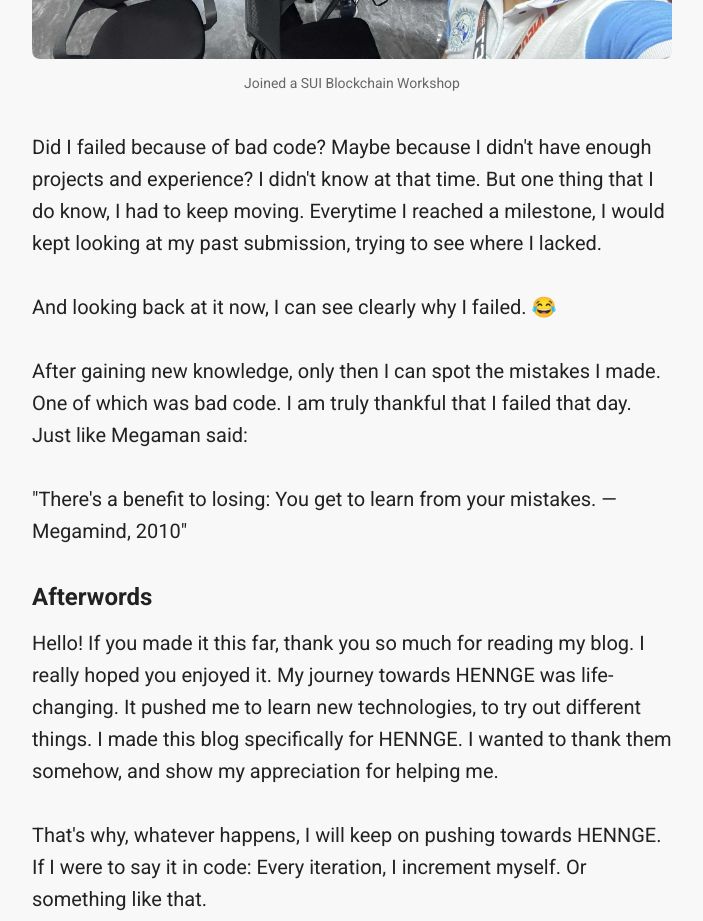
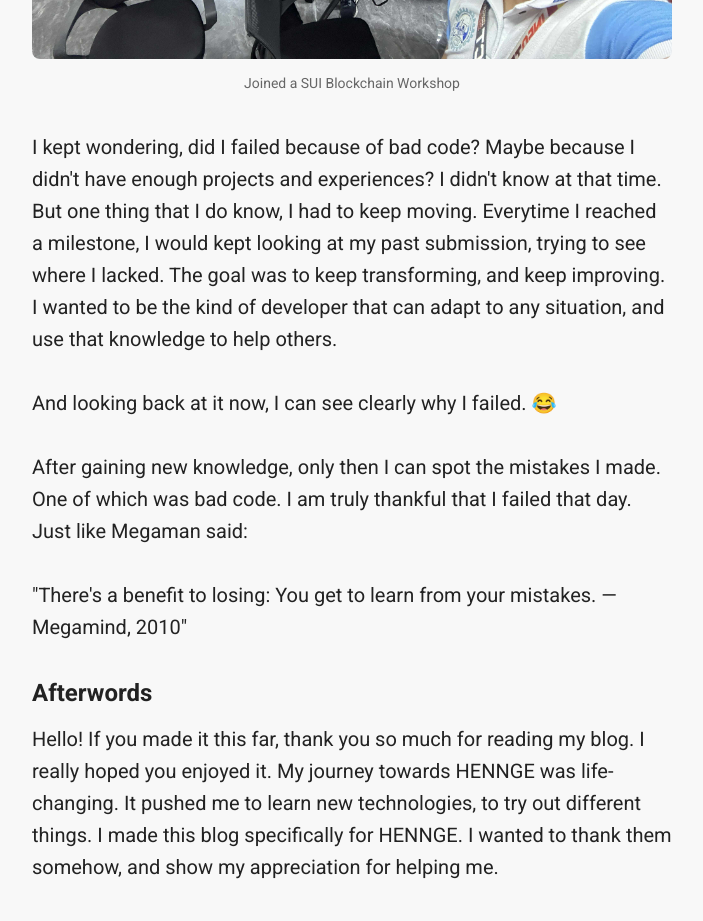
Before and after one commit to cynessa-dev/hello-HENNGE, a Vue app: page / in a window 1280 px wide. Shown: the part 10740-11661 px from the top of the page, without its empty margins (288-991 px from the left). Built offline with nearby package versions, Linux system fonts and the light colour scheme.

Commit message:
✏️ content(TheJourney): enhance narrative by detailing reflection

```diff
--- a/src/components/sections/TheJourney.vue
+++ b/src/components/sections/TheJourney.vue
@@ -53,9 +53,12 @@
     </p>
     <ImageContainer :images="suiImages" caption="Joined a SUI Blockchain Workshop" />
     <p>
-      Did I failed because of bad code? Maybe because I didn't have enough projects and experience?
-      I didn't know at that time. But one thing that I do know, I had to keep moving. Everytime I
-      reached a milestone, I would kept looking at my past submission, trying to see where I lacked.
+      I kept wondering, did I failed because of bad code? Maybe because I didn't have enough
+      projects and experiences? I didn't know at that time. But one thing that I do know, I had to
+      keep moving. Everytime I reached a milestone, I would kept looking at my past submission,
+      trying to see where I lacked. The goal was to keep transforming, and keep improving. I wanted
+      to be the kind of developer that can adapt to any situation, and use that knowledge to help
+      others.
     </p>
     <p>And looking back at it now, I can see clearly why I failed. 😂</p>
     <p>
```
